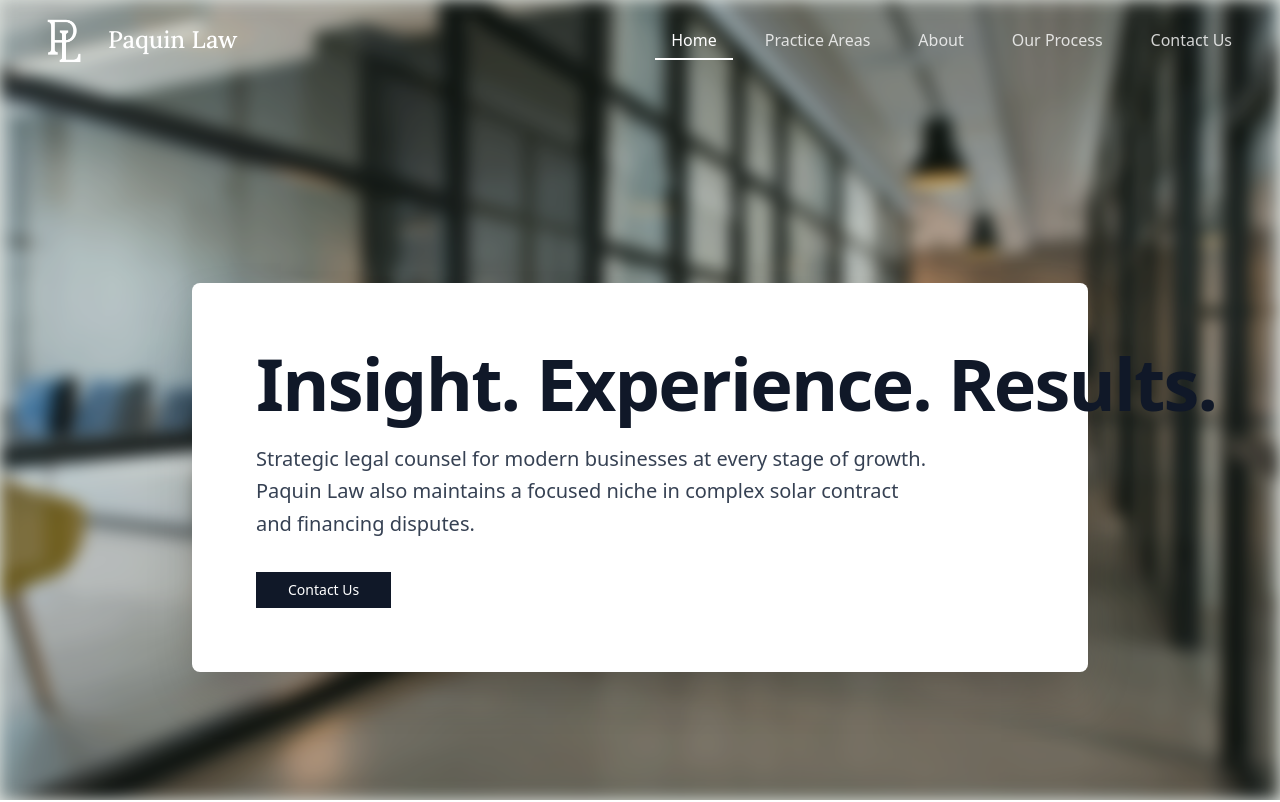
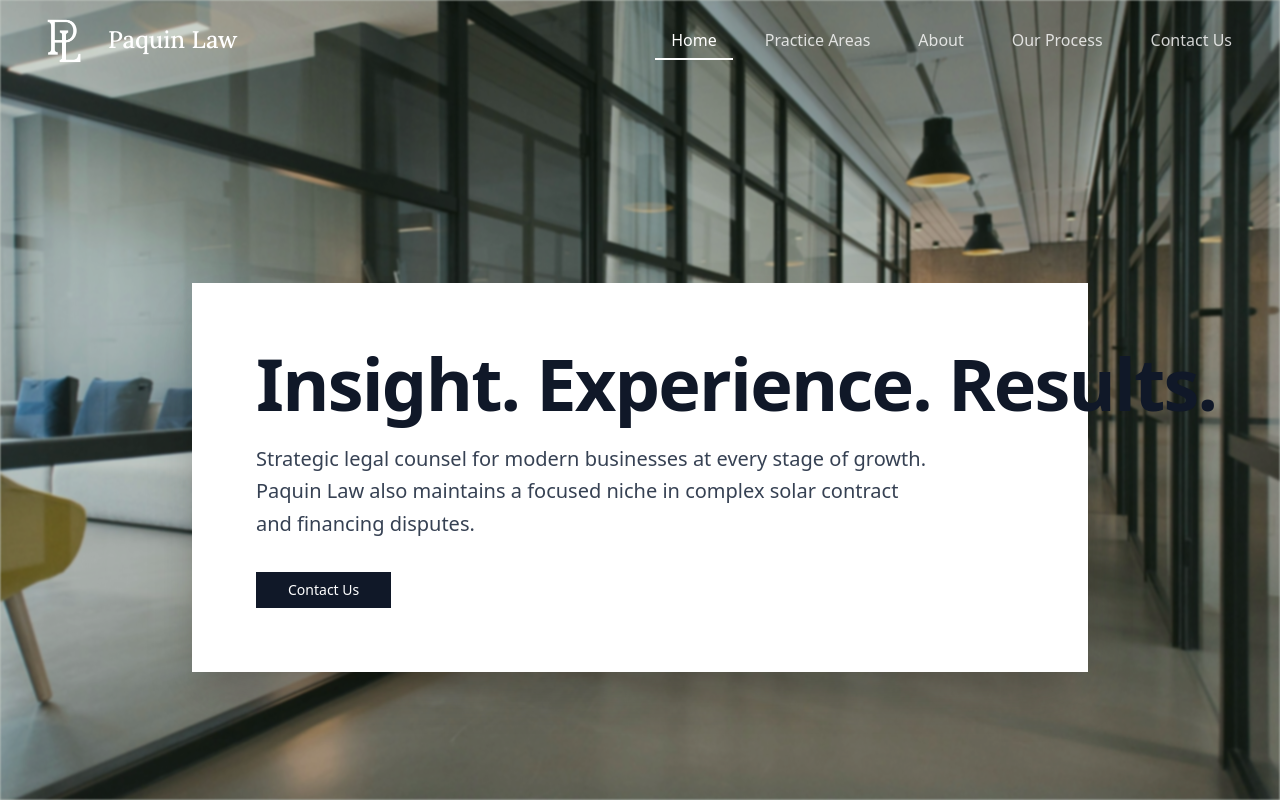
Before and after one commit to henrypaq/paquin-law-website, a Next.js app: page / in a window 1280 px wide. Shown: the top 802 px of the page. Built offline with nearby package versions, Linux system fonts and the light colour scheme.

Commit message:
Reduce blur, add slight forest green darkening, position panel at left, and make sharp corners

```diff
--- a/components/Hero.tsx
+++ b/components/Hero.tsx
@@ -37,18 +37,18 @@ const Hero = () => {
       >
         {/* Background Image */}
         <div
-          className="absolute inset-0 bg-cover bg-center bg-no-repeat blur-sm"
+          className="absolute inset-0 bg-cover bg-center bg-no-repeat blur-[1px]"
           style={{
             backgroundImage: "url('/nastuh-abootalebi-yWwob8kwOCk-unsplash.jpg')",
           }}
         />
-        {/* Subtle forest-green/warm-neutral overlay */}
-        <div className="absolute inset-0 bg-[#2d4a2d]/15" />
+        {/* Slight forest-green darkening overlay */}
+        <div className="absolute inset-0 bg-[#2d4a2d]/25" />
       </div>
 
       {/* Content */}
-      <div className="relative z-10 max-w-7xl mx-auto px-4 sm:px-6 lg:px-8 h-full flex items-end pb-20 md:pb-32">
-        <div className="max-w-4xl bg-white rounded-lg shadow-2xl p-8 md:p-12 lg:p-16">
+      <div className="relative z-10 max-w-7xl mx-auto px-4 sm:px-6 lg:px-8 h-full flex items-end justify-start pb-20 md:pb-32">
+        <div className="max-w-4xl bg-white rounded-none shadow-2xl p-8 md:p-12 lg:p-16">
           <h1 className="text-4xl sm:text-5xl md:text-6xl lg:text-7xl font-sans font-bold text-gray-900 mb-6 whitespace-nowrap tracking-tight opacity-0 animate-fade-in-up" style={{ fontFamily: 'system-ui, -apple-system, "Segoe UI", Roboto, "Helvetica Neue", Arial, sans-serif' }}>
             Insight. Experience. Results.
           </h1>
```
